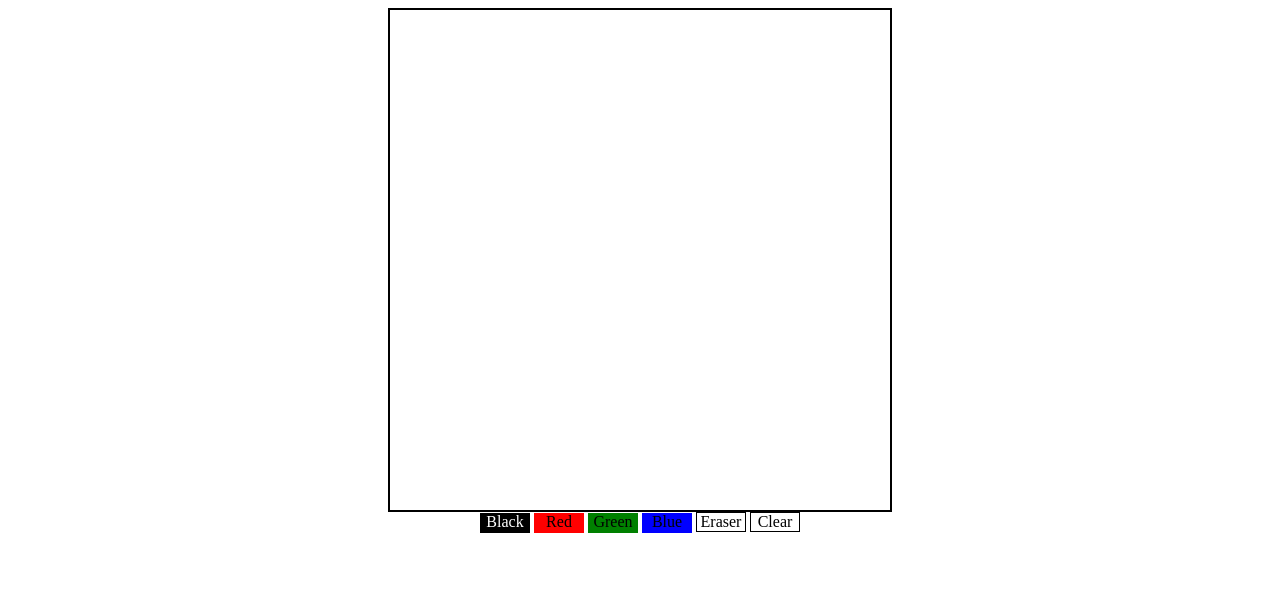
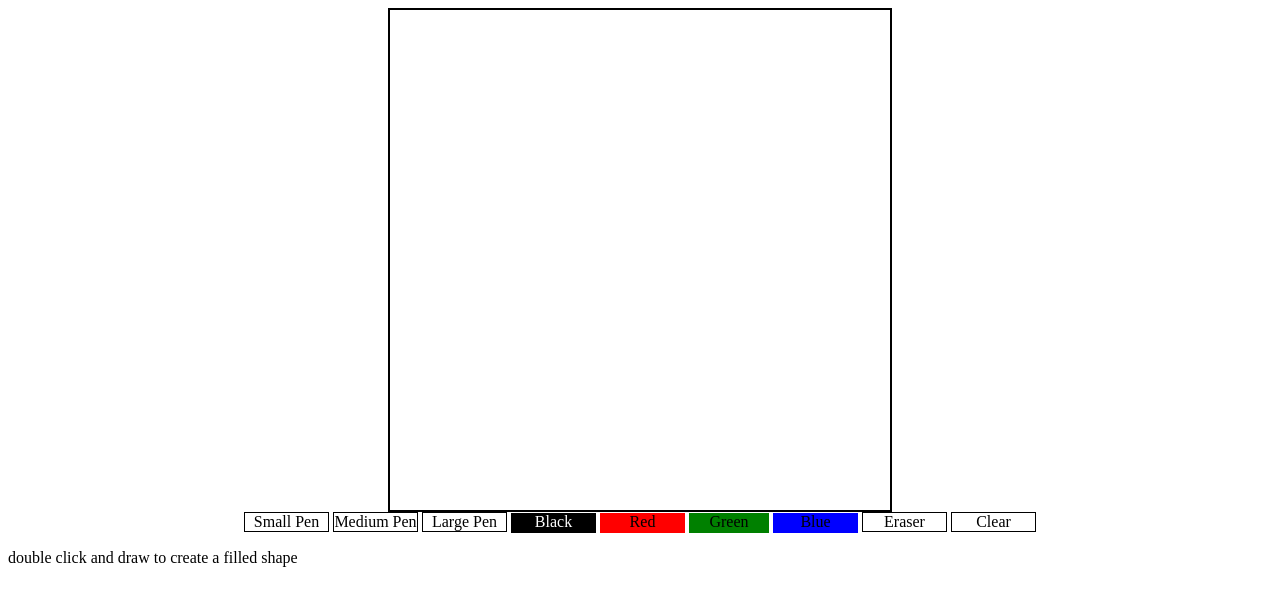
Before and after one commit to JSharpie/JSharpie.github.io, a website: page index.html in a window 1280 px wide. Drawn offline with nearby package versions, Linux system fonts and the light colour scheme.

Commit message:
added resize buttons

```diff
--- a/app.js
+++ b/app.js
@@ -18,6 +18,9 @@ new ColorChange('.black');
 new ColorChange('.red');
 new ColorChange('.blue');
 new ColorChange('.green');
+new SizeChange('.smallPen');
+new SizeChange('.medPen');
+new SizeChange('.largePen');
 $('.clear').on('click', function(e){
   ctx.clearRect(0,0,easel.width, easel.height);
 });
@@ -41,6 +44,20 @@ var painted = function() {
 };
 function ColorChange(clrCls){
   $(clrCls).on('click', function(){
+    ctx.fillStyle = $(this).text();
     ctx.strokeStyle = $(this).text();
   });
 }
+function SizeChange(sizeCls){
+  $(sizeCls).on('click', function(){
+    if($(this).text() === "Small Pen"){
+      ctx.lineWidth = 3;
+    }
+    if($(this).text() === "Medium Pen"){
+      ctx.lineWidth = 7;
+    }
+    if($(this).text() === "Large Pen"){
+      ctx.lineWidth = 11;
+    }
+  });
+}
--- a/compile.css
+++ b/compile.css
@@ -2,8 +2,7 @@
   border: 2px solid black;
   height: 500px;
   width: 500px;
-  margin: 0 auto;
-  clear: both; }
+  margin: 0 auto; }
 
 .tools {
   display: inline-block;
@@ -16,13 +15,13 @@
   display: inline-block;
   color: white;
   margin: 0 auto;
-  width: 50px;
+  width: 85px;
   height: 20px; }
 
 .red {
   background-color: red;
   text-align: center;
-  width: 50px;
+  width: 85px;
   height: 20px;
   display: inline-block; }
 
@@ -30,26 +29,47 @@
   background-color: blue;
   display: inline-block;
   margin: 0 auto;
-  width: 50px;
+  width: 85px;
   height: 20px; }
 
 .green {
   background-color: green;
   display: inline-block;
   margin: 0 auto;
-  width: 50px;
+  width: 80px;
   height: 20px; }
 
 .clear {
   display: inline-block;
   margin: 0 auto;
-  width: 48px;
+  width: 83px;
   height: 18px;
   border: 1px solid black; }
 
 .eraser {
   display: inline-block;
   margin: 0 auto;
-  width: 48px;
+  width: 83px;
   height: 18px;
   border: 1px solid black; }
+
+.smallPen {
+  display: inline-block;
+  margin: 0 auto;
+  width: 83px;
+  height: 18px;
+  border: 1px solid black; }
+
+.medPen {
+  display: inline-block;
+  margin: 0 auto;
+  width: 83px;
+  height: 18px;
+  border: 1px solid black; }
+
+.largePen {
+  display: inline-block;
+  margin: 0 auto;
+  width: 83px;
+  height: 18px;
+  border: 1px solid black; }
--- a/index.html
+++ b/index.html
@@ -10,6 +10,9 @@
       <canvas id="easel" width="300" height="300"></canvas>
     </div>
     <div class = "tools">
+      <div class = "smallPen">Small Pen</div>
+      <div class = "medPen">Medium Pen</div>
+      <div class = "largePen">Large Pen</div>
       <div class = "black">Black</div>
       <div class = "red">Red</div>
       <div class = "green">Green</div>
@@ -17,6 +20,7 @@
       <div class = "eraser">Eraser</div>
       <div class = "clear">Clear</div>
     </div>
+    <p>double click and draw to create a filled shape</p>
     <script src="https://ajax.googleapis.com/ajax/libs/jquery/2.1.4/jquery.min.js"></script>
     <!--<script src="bower_components/jquery/dist/jquery.js" charset="utf-8"></script>
     <script src="bower_components/underscore/underscore.js" charset="utf-8"></script>-->
--- a/styles.scss
+++ b/styles.scss
@@ -3,7 +3,6 @@
   height:500px;
   width:500px;
   margin:0 auto;
-  clear:both;
 }
 .tools{
   display:inline-block;
@@ -16,13 +15,13 @@
   display:inline-block;
   color:white;
   margin:0 auto;
-  width:50px;
+  width:85px;
   height:20px;
 }
 .red{
   background-color:red;
   text-align:center;
-  width:50px;
+  width:85px;
   height:20px;
   display:inline-block;
 }
@@ -30,27 +29,48 @@
   background-color:blue;
   display:inline-block;
   margin:0 auto;
-  width:50px;
+  width:85px;
   height:20px;
 }
 .green{
   background-color:green;
   display:inline-block;
   margin:0 auto;
-  width:50px;
+  width:80px;
   height:20px;
 }
 .clear{
   display:inline-block;
   margin:0 auto;
-  width:48px;
+  width:83px;
   height:18px;
   border:1px solid black;
 }
 .eraser{
   display:inline-block;
   margin:0 auto;
-  width:48px;
+  width:83px;
   height:18px;
   border:1px solid black;
 }
+.smallPen{
+  display:inline-block;
+  margin:0 auto;
+  width:83px;
+  height:18px;
+  border:1px solid black;
+}
+.medPen{
+  display:inline-block;
+  margin:0 auto;
+  width:83px;
+  height:18px;
+  border:1px solid black;
+}
+.largePen{
+  display:inline-block;
+  margin:0 auto;
+  width:83px;
+  height:18px;
+  border:1px solid black;
+}
```
